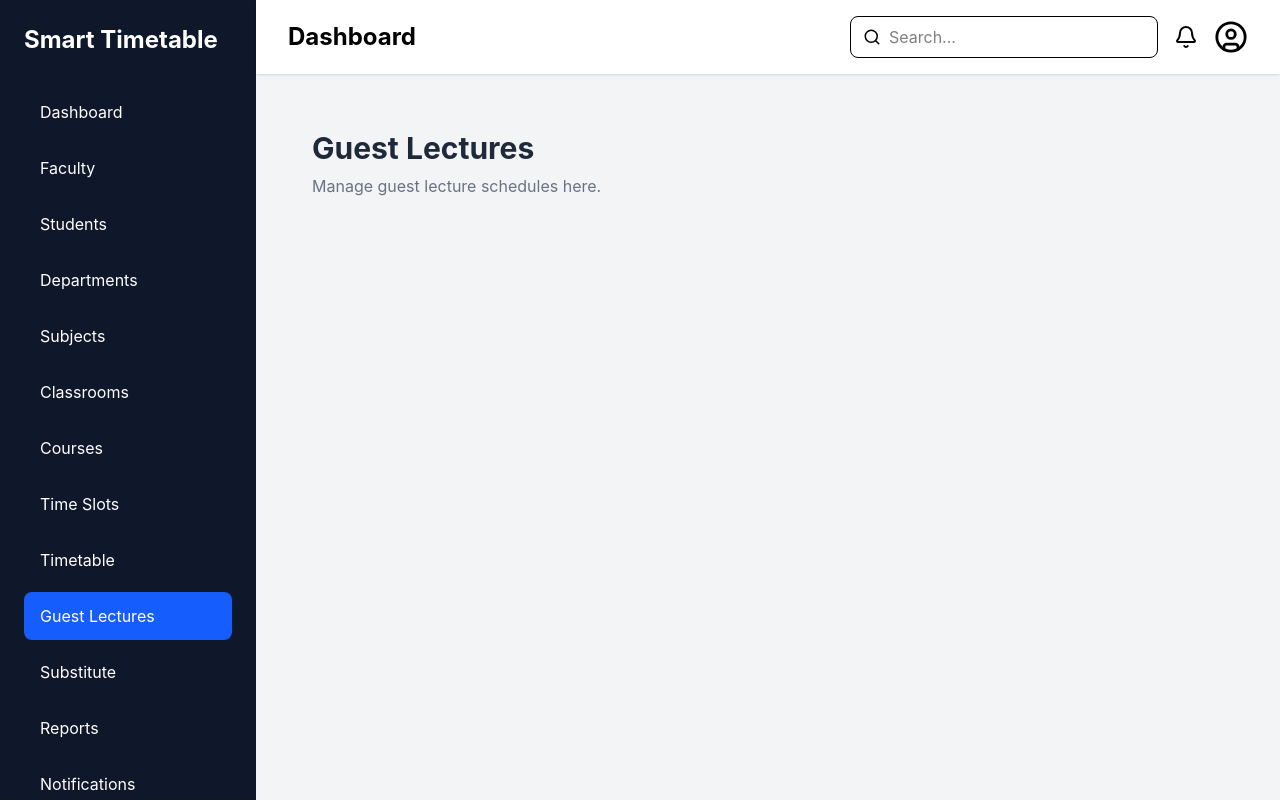
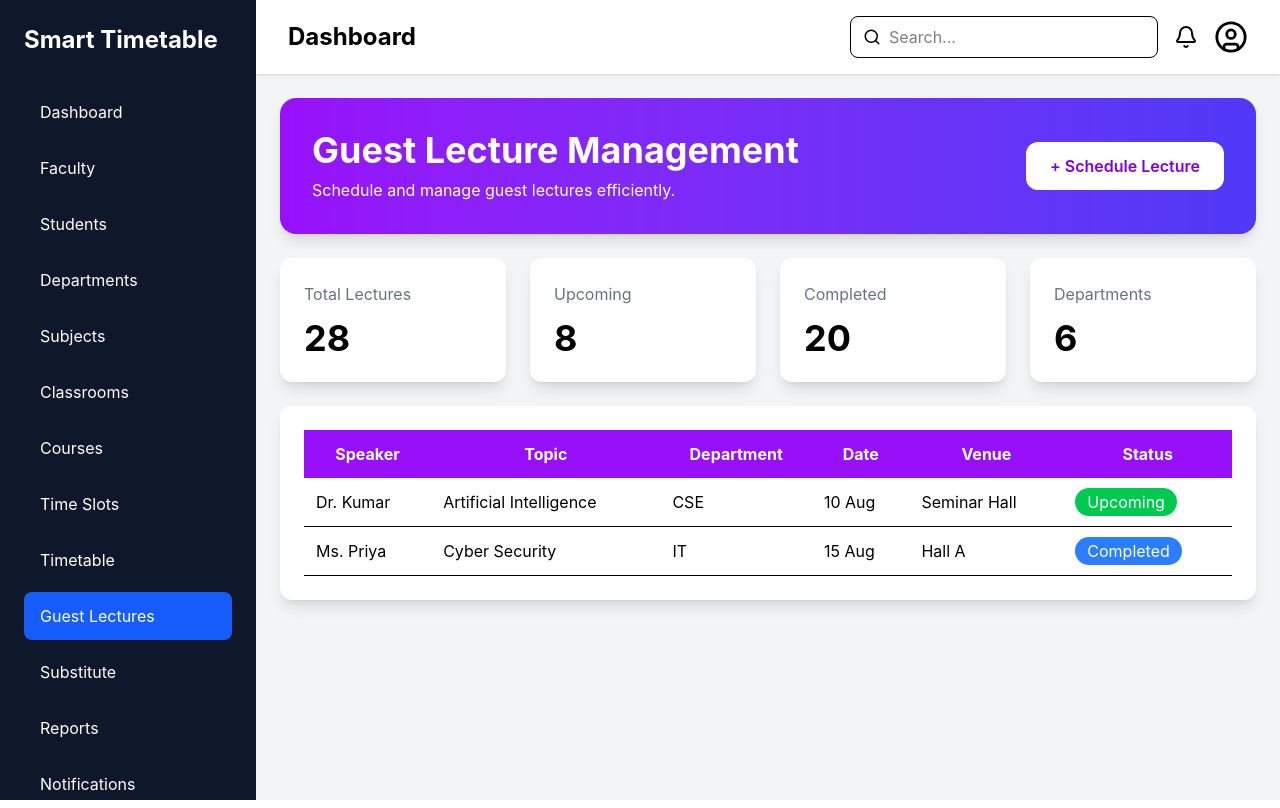
Before and after one commit to Shaziya2007/smart-timetable-ai, a React app in the folder frontend/: page /guestlectures in a window 1280 px wide. Built offline with nearby package versions, Linux system fonts and the light colour scheme; the HTML template or start-up script is replaced by a standard one.

Commit message:
Resolved merge conflicts

```diff
--- /dev/null
+++ b/frontend/src/components/GuestLectures/GuestLectureHeader.jsx
@@ -0,0 +1,33 @@
+export default function GuestLectureHeader() {
+
+    return (
+
+        <div className="bg-gradient-to-r from-purple-600 to-indigo-600 rounded-2xl shadow-lg p-8 text-white">
+
+            <div className="flex justify-between items-center">
+
+                <div>
+
+                    <h1 className="text-4xl font-bold">
+                        Guest Lecture Management
+                    </h1>
+
+                    <p className="mt-2">
+                        Schedule and manage guest lectures efficiently.
+                    </p>
+
+                </div>
+
+                <button className="bg-white text-purple-700 px-6 py-3 rounded-xl font-semibold hover:scale-105 transition">
+
+                    + Schedule Lecture
+
+                </button>
+
+            </div>
+
+        </div>
+
+    );
+
+}
--- /dev/null
+++ b/frontend/src/components/GuestLectures/GuestLectureStats.jsx
@@ -0,0 +1,65 @@
+export default function GuestLectureStats() {
+
+    const cards = [
+
+        {
+            title: "Total Lectures",
+            value: "28"
+        },
+
+        {
+            title: "Upcoming",
+            value: "8"
+        },
+
+        {
+            title: "Completed",
+            value: "20"
+        },
+
+        {
+            title: "Departments",
+            value: "6"
+        }
+
+    ];
+
+    return (
+
+        <div className="grid grid-cols-1 md:grid-cols-2 lg:grid-cols-4 gap-6">
+
+            {
+
+                cards.map((card) => (
+
+                    <div
+
+                        key={card.title}
+
+                        className="bg-white rounded-xl shadow-lg p-6 hover:shadow-xl transition"
+
+                    >
+
+                        <h3 className="text-gray-500">
+
+                            {card.title}
+
+                        </h3>
+
+                        <h1 className="text-4xl font-bold mt-3">
+
+                            {card.value}
+
+                        </h1>
+
+                    </div>
+
+                ))
+
+            }
+
+        </div>
+
+    );
+
+}
--- /dev/null
+++ b/frontend/src/components/GuestLectures/GuestLectureTable.jsx
@@ -0,0 +1,93 @@
+export default function GuestLectureTable() {
+
+    const data = [
+
+        {
+            speaker: "Dr. Kumar",
+            topic: "Artificial Intelligence",
+            dept: "CSE",
+            date: "10 Aug",
+            venue: "Seminar Hall",
+            status: "Upcoming"
+        },
+
+        {
+            speaker: "Ms. Priya",
+            topic: "Cyber Security",
+            dept: "IT",
+            date: "15 Aug",
+            venue: "Hall A",
+            status: "Completed"
+        }
+
+    ];
+
+    return (
+
+        <div className="bg-white rounded-xl shadow-lg p-6 overflow-auto">
+
+            <table className="w-full">
+
+                <thead>
+
+                    <tr className="bg-purple-600 text-white">
+
+                        <th className="p-3">Speaker</th>
+
+                        <th className="p-3">Topic</th>
+
+                        <th className="p-3">Department</th>
+
+                        <th className="p-3">Date</th>
+
+                        <th className="p-3">Venue</th>
+
+                        <th className="p-3">Status</th>
+
+                    </tr>
+
+                </thead>
+
+                <tbody>
+
+                    {
+
+                        data.map((item, index) => (
+
+                            <tr key={index} className="border-b hover:bg-gray-100">
+
+                                <td className="p-3">{item.speaker}</td>
+
+                                <td className="p-3">{item.topic}</td>
+
+                                <td className="p-3">{item.dept}</td>
+
+                                <td className="p-3">{item.date}</td>
+
+                                <td className="p-3">{item.venue}</td>
+
+                                <td className="p-3">
+
+                                    <span className={`px-3 py-1 rounded-full text-white ${item.status === "Upcoming" ? "bg-green-500" : "bg-blue-500"}`}>
+
+                                        {item.status}
+
+                                    </span>
+
+                                </td>
+
+                            </tr>
+
+                        ))
+
+                    }
+
+                </tbody>
+
+            </table>
+
+        </div>
+
+    );
+
+}
--- a/frontend/src/pages/GuestLectures.jsx
+++ b/frontend/src/pages/GuestLectures.jsx
@@ -1,13 +1,17 @@
+import GuestLectureHeader from "../components/GuestLectures/GuestLectureHeader";
+import GuestLectureStats from "../components/GuestLectures/GuestLectureStats";
+import GuestLectureTable from "../components/GuestLectures/GuestLectureTable";
+
 export default function GuestLectures() {
   return (
-    <div className="p-8">
-      <h1 className="text-3xl font-bold text-gray-800">
-        Guest Lectures
-      </h1>
+    <div className="space-y-6">
 
-      <p className="text-gray-500 mt-2">
-        Manage guest lecture schedules here.
-      </p>
+      <GuestLectureHeader />
+
+      <GuestLectureStats />
+
+      <GuestLectureTable />
+
     </div>
   );
 }
```
